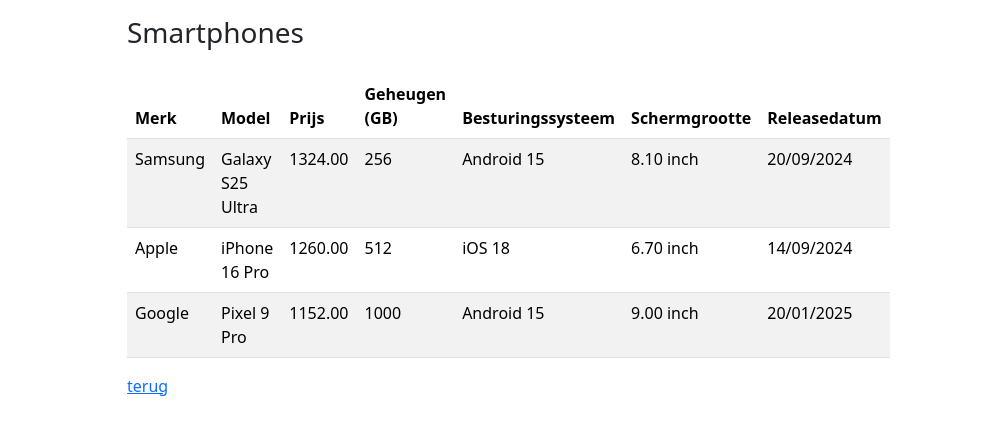
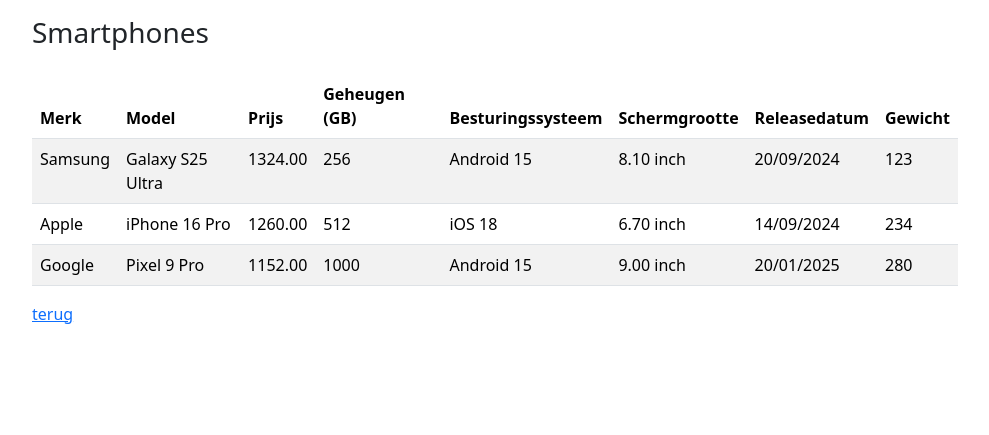
Before and after one commit to adruijter/mvc-startertemplate-2408b, a PHP site: page /smartphones in a window 1280 px wide. Shown: the top 435 px of the page, without its empty margins (145-1134 px from the left). Run offline with PHP 8.4, Linux system fonts and the light colour scheme; data comes from the database, SQL or seed files in the repository; both versions use the stored data as it was after the commit; data that the repository does not hold is empty.

Commit message:
Gewicht toegevoegd

```diff
--- a/app/models/SmartphonesModel.php
+++ b/app/models/SmartphonesModel.php
@@ -22,6 +22,7 @@
                        ,SMPH.Besturingssysteem
                        ,SMPH.Schermgrootte
                        ,DATE_FORMAT(SMPH.Releasedatum, "%d/%m/%Y") as Releasedatum
+                       ,SMPH.Gewicht
                 FROM smartphones as SMPH
                 ORDER BY SMPH.Prijs DESC, SMPH.Geheugen ASC, SMPH.Releasedatum DESC';
 
--- a/app/views/smartphones/index.php
+++ b/app/views/smartphones/index.php
@@ -3,17 +3,17 @@
 <div class="container mt-3">
 
     <div class="row">
-        <div class="col-2"></div>
-        <div class="col-8">
+        <div class="col-1"></div>
+        <div class="col-10">
             <h3><?= $data['title']; ?></h3>
         </div>
-        <div class="col-2"></div>
+        <div class="col-1"></div>
     </div>
 
 
     <div class="row mt-3">
-        <div class="col-2"></div>
-        <div class="col-8">
+        <div class="col-1"></div>
+        <div class="col-10">
             <table class="table table-striped table-hover">
                 <thead>
                     <tr>
@@ -24,6 +24,7 @@
                         <th scope="col">Besturingssysteem</th>
                         <th scope="col">Schermgrootte</th>
                         <th scope="col">Releasedatum</th>
+                        <th scope="col">Gewicht</th>
                     </tr>
                 </thead>
                 <tbody>
@@ -36,13 +37,14 @@
                             <td><?= $smartphone->Besturingssysteem; ?></td>
                             <td><?= $smartphone->Schermgrootte . " inch"; ?></td>
                             <td><?= $smartphone->Releasedatum; ?></td>
+                            <td><?= $smartphone->Gewicht; ?></td>
                         </tr>
                     <?php endforeach; ?>
                 </tbody>
             </table>
             <a href="<?= URLROOT; ?>/homepages/index">terug</a>
         </div>
-        <div class="col-2"></div>
+        <div class="col-1"></div>
 
 </div>
 
```
Also changed, not shown: app/db/createscript.sql (+7 -4 lines).
